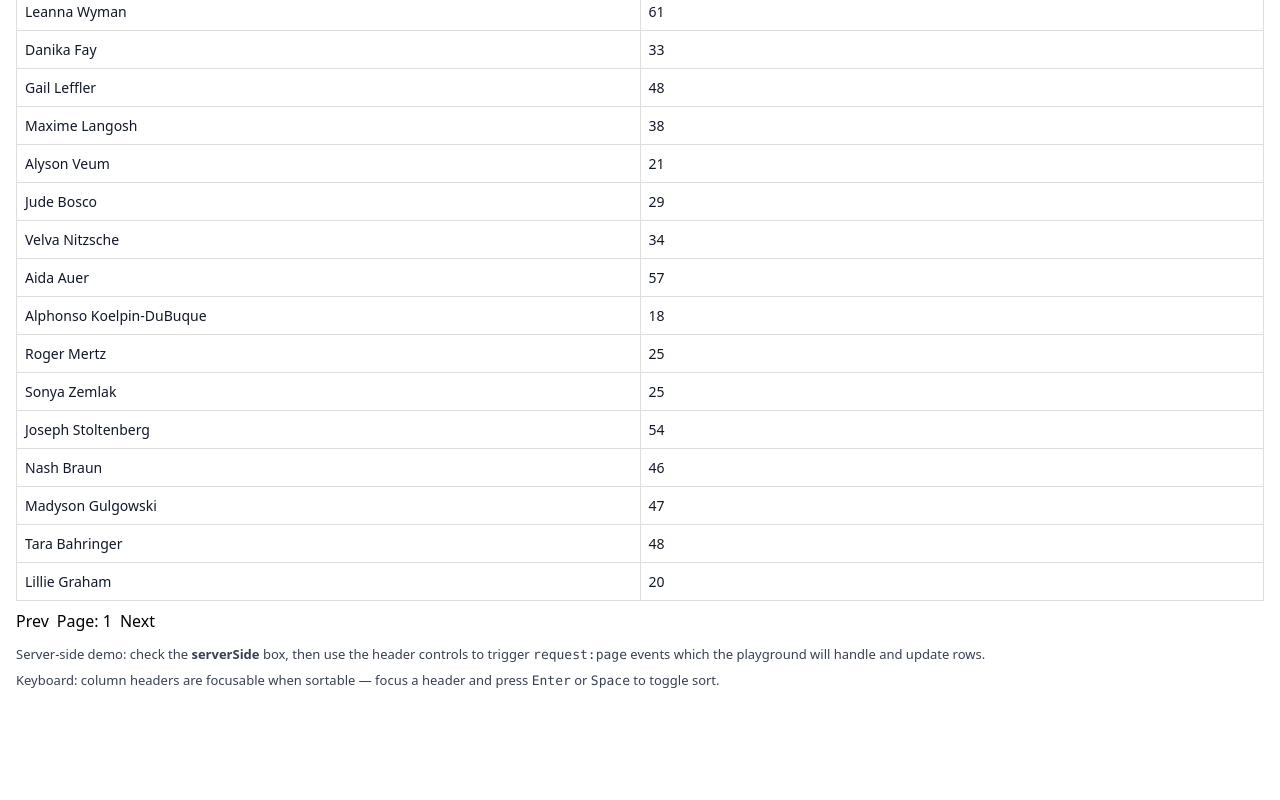
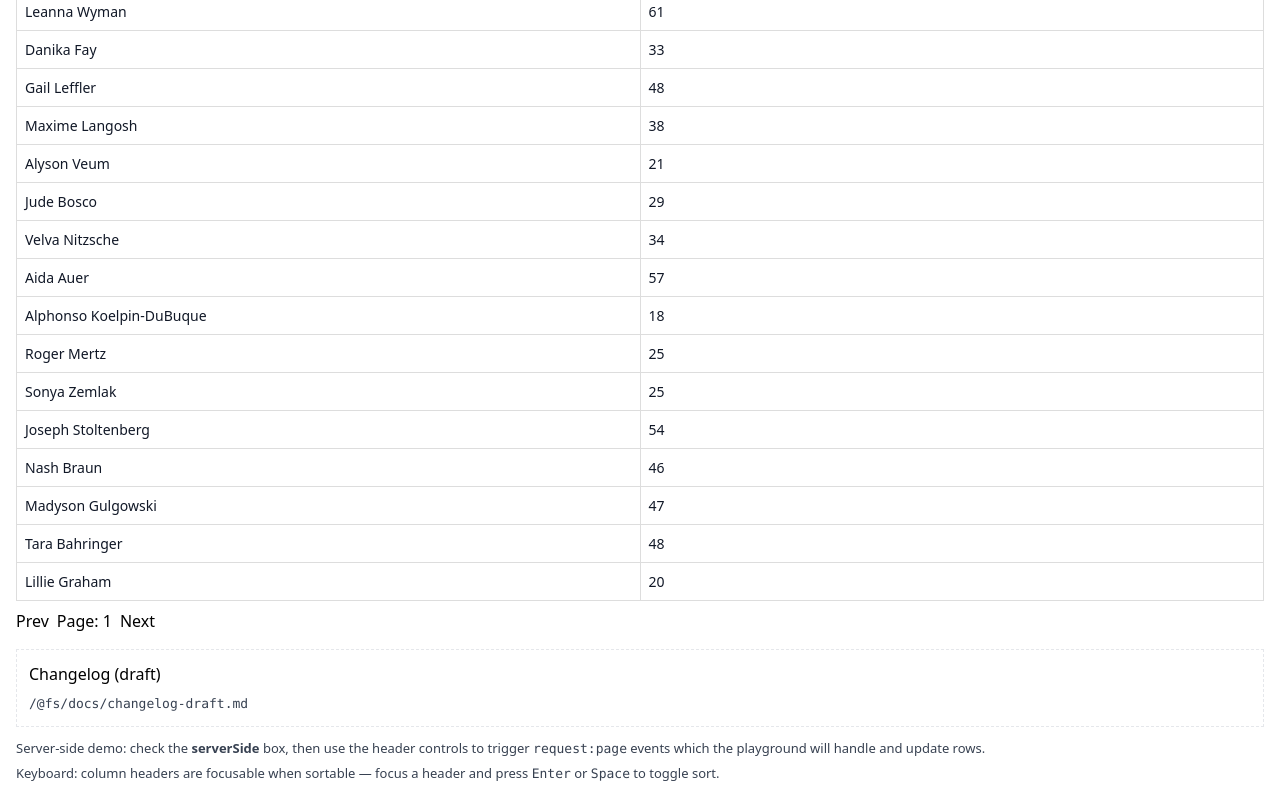
Before and after one commit to serhatgurel/sg-grid, a Vue app: page / in a window 1280 px wide. Shown: the part 310-1110 px from the top of the page. Before the commit the page ends 1016 px from the top, so only its background shows below. Built offline with nearby package versions, Linux system fonts and the light colour scheme.

Commit message:
feat: update changelog draft and enhance FilterSortPlayground with changelog preview

```diff
--- a/src/examples/FilterSortPlayground.vue
+++ b/src/examples/FilterSortPlayground.vue
@@ -97,6 +97,12 @@
       @update:sort="onUpdateSort"
       @update:filter="onUpdateFilter"
     />
+    <div style="margin-top: 16px; padding: 12px; border: 1px dashed #e5e7eb; background: #ffffff">
+      <h3 style="margin: 0 0 8px 0">Changelog (draft)</h3>
+      <div style="font-size: 13px; color: #374151">
+        <pre style="white-space: pre-wrap; margin: 0">{{ changelogPreview }}</pre>
+      </div>
+    </div>
     <div style="margin-top: 12px; font-size: 13px; color: #374151">
       <div>
         Server-side demo: check the <strong>serverSide</strong> box, then use the header controls to
@@ -143,10 +149,12 @@
 
 <script setup lang="ts">
 import { ref, computed, onMounted, onUnmounted } from 'vue'
+import type { Ref } from 'vue'
+import type { Row } from '../lib/dataUtils'
 import people from './people.json'
 import { useVisibleRows } from '../composables/useVisibleRows'
 import { applyFilters, applySort } from '../lib/dataUtils'
-import type { FilterClause, SortClause } from '../lib/dataUtils'
+import type { FilterClause, SortClause } from '../components/types'
 // ...existing code...
 import type { ColumnDef } from '../components/types'
 import SgGrid from '../components/SgGrid.vue'
@@ -232,6 +240,12 @@ const sortRef = computed(() =>
 // visible rows to expose a `name` property used by filter/sort when `column==='name'`.
 const computedRows = computed(() => rows.value.map((r) => ({ ...r, name: displayName(r) })))
 const caseSensitive = ref(false)
+
+const changelogPreview = ref<string>('')
+
+// Vite raw import for markdown content (works in dev/build)
+import changelogRaw from '../../docs/changelog-draft.md?raw'
+if (typeof changelogRaw === 'string') changelogPreview.value = changelogRaw
 
 // Demonstration columns with column-level hooks for filter/sort overrides
 const columns = ref<ColumnDef[]>([
@@ -364,12 +378,14 @@ function onUpdateFilter(f: unknown) {
 
 // wire client-side visible rows (used when not serverSide)
 const { visible } = useVisibleRows({
-  rows: computedRows as unknown as any,
+  rows: computedRows as unknown as Ref<ReadonlyArray<Row>>,
   filter: filtersRef,
   sort: sortRef,
   columns,
   caseSensitive,
 })
+
+// (no-op) changelog already loaded via raw import when available
 </script>
 
 <style scoped>
```
Also changed, not shown: 2 other files (tests, documents, lock files or other folders).
